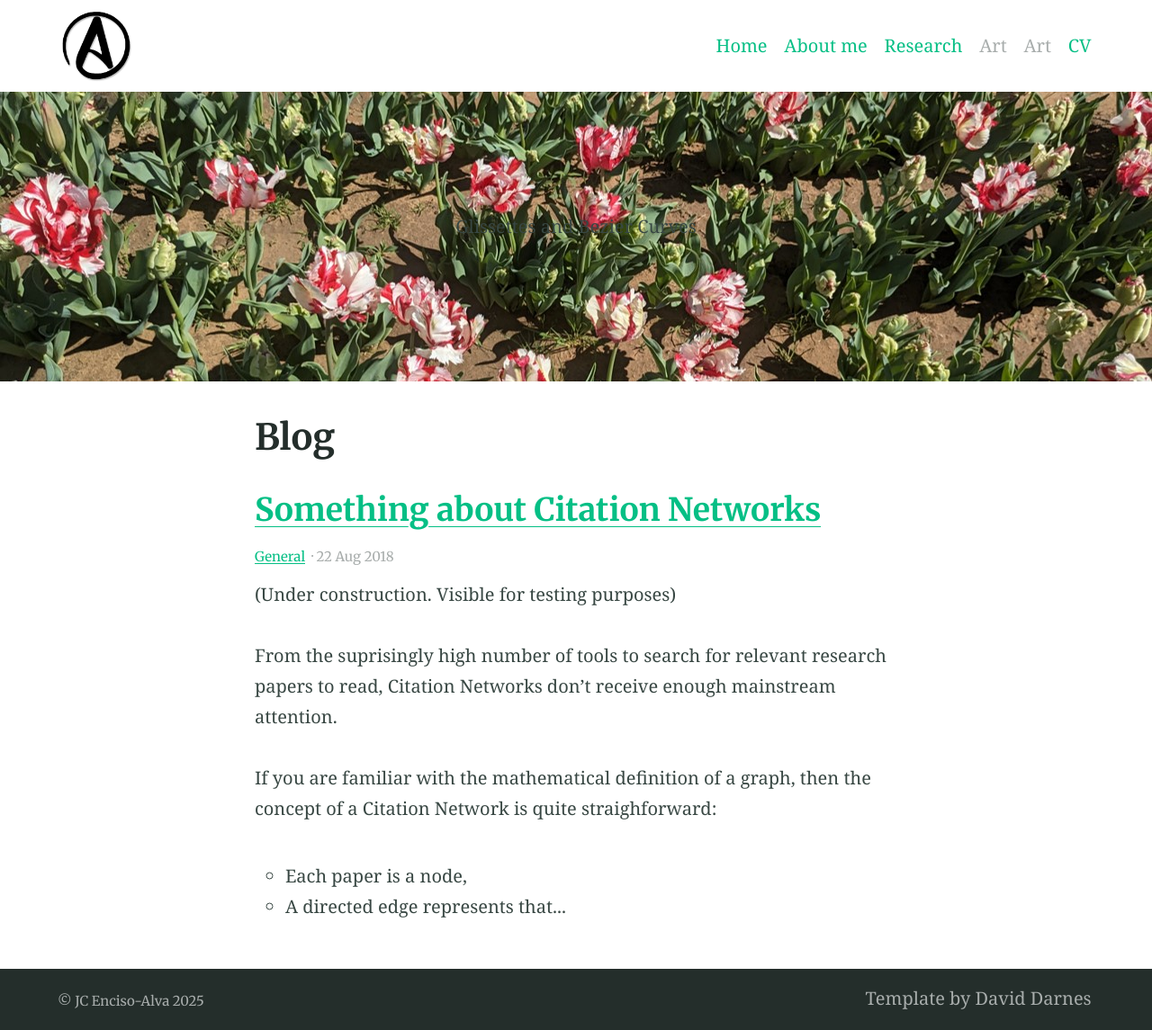
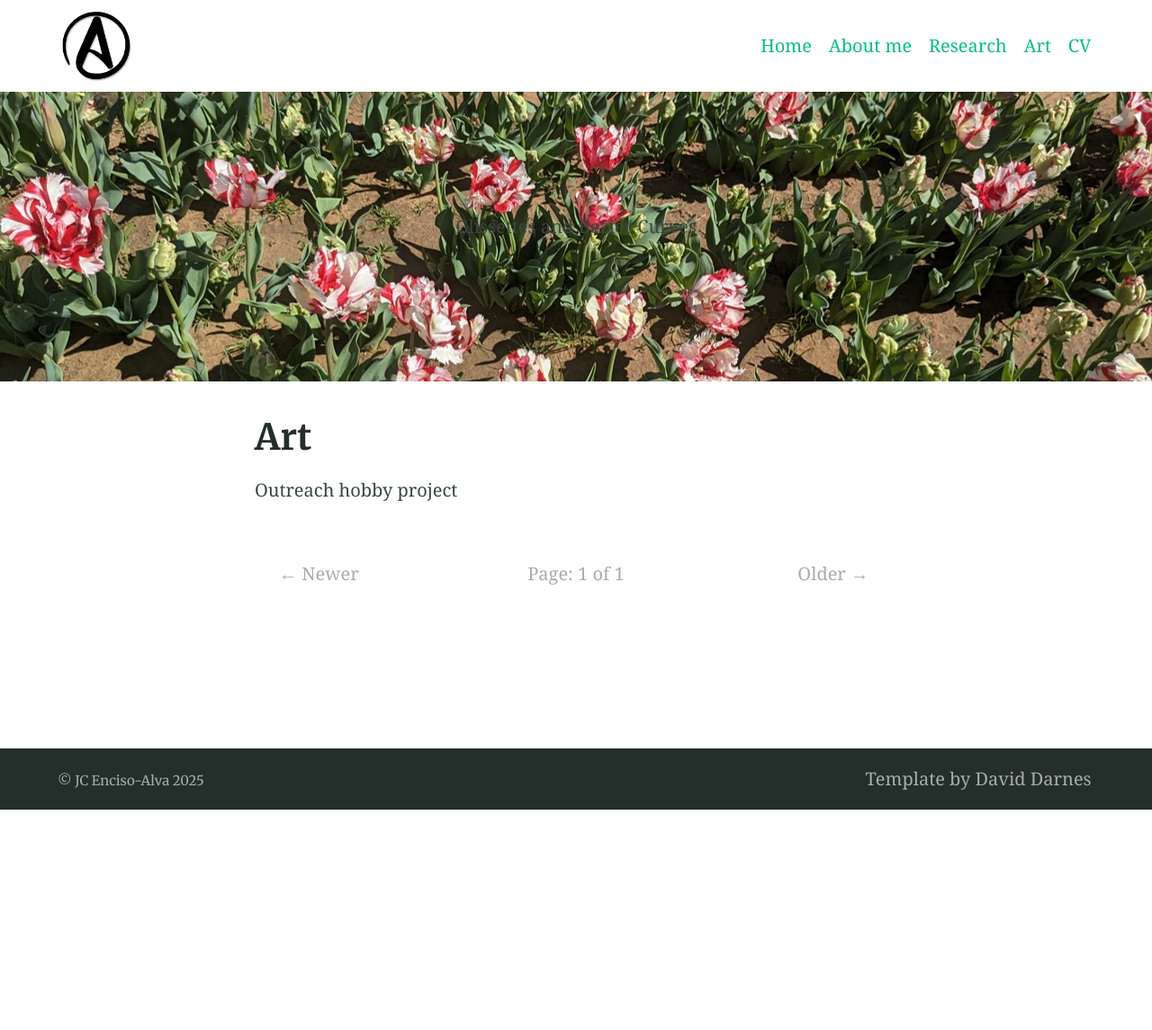
Before and after one commit to EncisoAlva/EncisoAlva.github.io, a Jekyll site: the page built from blog/index.html, in a window 1280 px wide. Shown: the whole page at 90% size. Built offline with Jekyll 4.4.1, drawn with Linux system fonts in a browser that asks for light colours; the list of posts is cut into pages by our own code; after the commit the page ends 900 px from its top, so only the background shows below that.

Commit message:
Technical
By making changes, I introduced a few new errors.

```diff
--- a/_config.yml
+++ b/_config.yml
@@ -127,8 +127,8 @@
   url: /research/
 - title: Art
   url: /art/
-- title: Art
-  url: /art/
+#- title: Art
+#  url: /art/
 - title: CV
   url: https://github.com/EncisoAlva/EncisoAlva.github.io/blob/main//files/EncisoAlva_CV.pdf?raw=true
 
--- a/_posts/2018-08-22-hello-world.md
+++ /dev/null
@@ -1,14 +0,0 @@
----
-title: Something about Citation Networks
-categories:
-- General
-feature_image: "https://github.com/EncisoAlva/EncisoAlva.github.io/blob/main/img/banner_TB.jpg?raw=true"
----
-
-(Under construction. Visible for testing purposes)
-
-From the suprisingly high number of tools to search for relevant research papers to read, Citation Networks don't receive enough mainstream attention.
-
-If you are familiar with the mathematical definition of a graph, then the concept of a Citation Network is quite straighforward:
-- Each paper is a node,
-- A directed edge represents that one paper cites another paper.
```
Also changed, not shown: _posts/CycloidsBeziers.md (renamed from art/CycloidsBeziers.md), blog/index.html (renamed from art/index.html).
